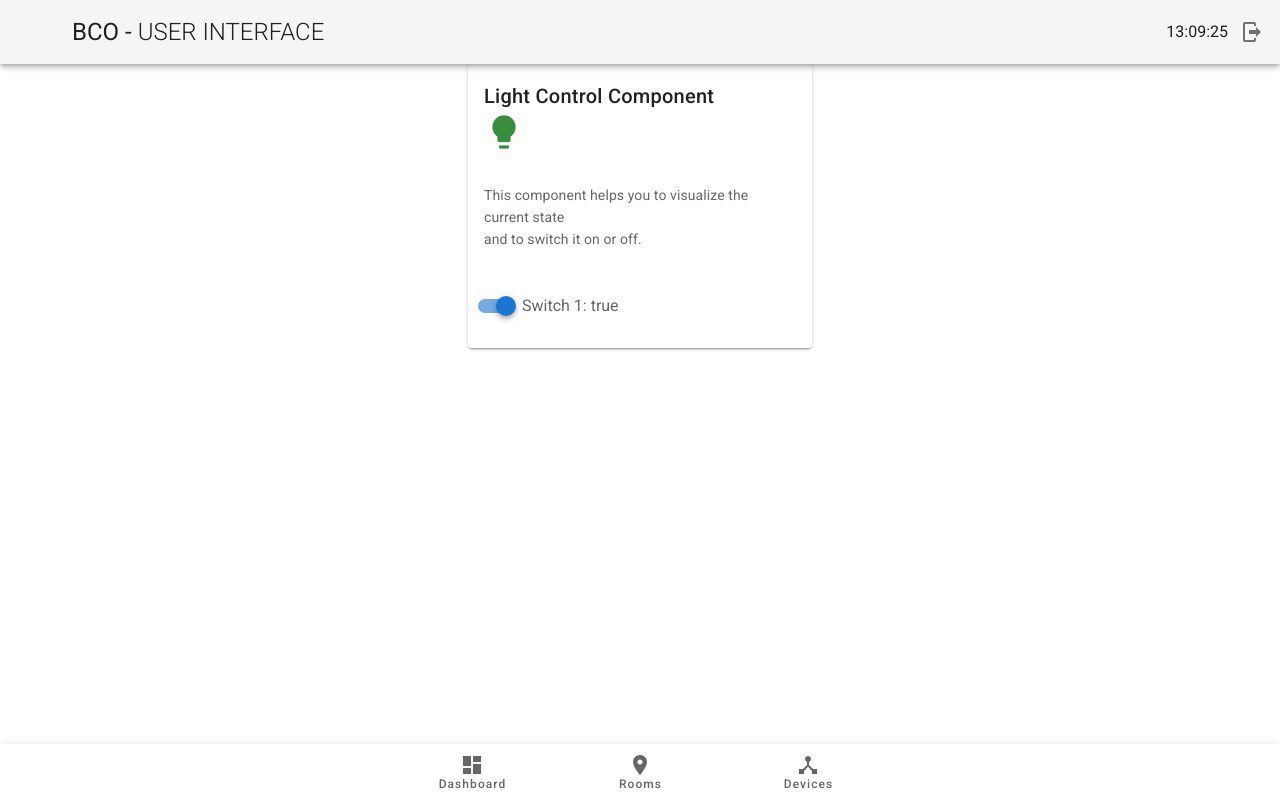
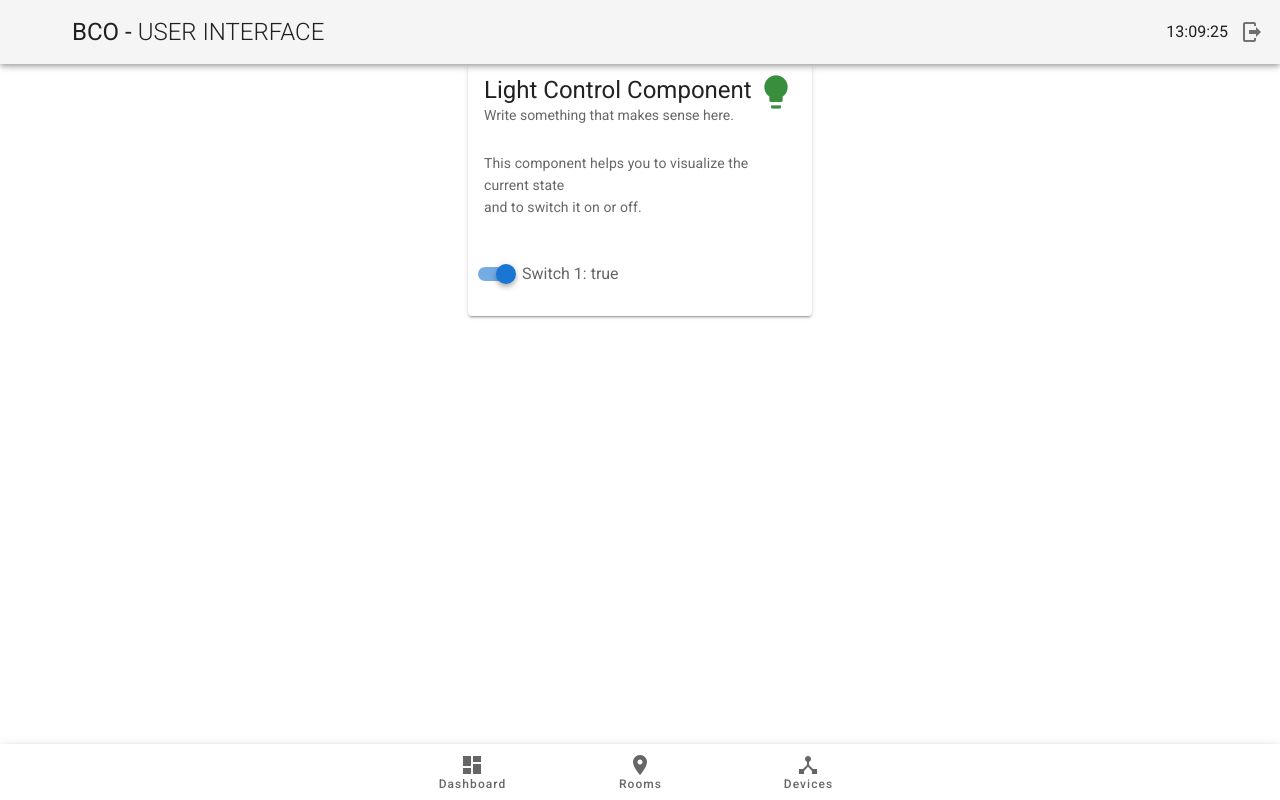
Before and after one commit to openbase/bco.webapp, a Vue app: page /#/ in a window 1280 px wide. Built offline with nearby package versions, Linux system fonts and the light colour scheme; no server answers.

Commit message:
Change layout of card

```diff
--- a/package.json
+++ b/package.json
@@ -10,6 +10,7 @@
     "testAndBuild": "vue-cli-service test:unit && vue-cli-service build"
   },
   "dependencies": {
+    "@openbase/bco-openapi": "^2.0.0-SNAPSHOT.201910191500",
     "axios": "^0.19.0",
     "core-js": "^3.3.2",
     "coveralls": "^3.0.7",
--- a/src/App.vue
+++ b/src/App.vue
@@ -22,7 +22,7 @@
       <LightControl />
     </v-content>
 
-    <v-bottom-navigation v-model="bottomNav" grow>
+    <v-bottom-navigation grow>
       <v-btn value="recent">
         <span>Dashboard</span>
         <v-icon>dashboard</v-icon>
--- a/src/components/LightControl.vue
+++ b/src/components/LightControl.vue
@@ -1,16 +1,22 @@
 <template>
   <v-card max-width="344" class="mx-auto">
-    <v-card-title
-      >Light Control Component
-      <v-flex xs12>
+    <v-list-item>
+      <v-list-item-content>
+        <v-list-item-title class="headline"
+          >Light Control Component</v-list-item-title
+        >
+        <v-list-item-subtitle
+          >Write something that makes sense here.</v-list-item-subtitle
+        >
+      </v-list-item-content>
       <p v-if="switch1">
         <v-icon x-large color="green darken-2">mdi-lightbulb</v-icon>
       </p>
       <p v-else>
         <v-icon x-large color="red darken-2">mdi-lightbulb</v-icon>
       </p>
-      </v-flex>
-    </v-card-title>
+    </v-list-item>
+
     <v-card-text>
       This component helps you to visualize the current state <br />and to
       switch it on or off.
@@ -48,7 +54,7 @@ export default {
       const value = this.switch1 ? "ON" : "OFF";
 
       axios
-        .post(`https://scummbar:8484/light`, {
+        .post(`https://scummbar:8484/unit/applyAction`, {
           id: "53b59c91-dd89-4a24-95ae-0ba841634039",
           power_state: {
             value
```
Also changed, not shown: 1 other file (tests, documents, lock files or other folders). Lines whose indentation alone changed are shown as unchanged.
